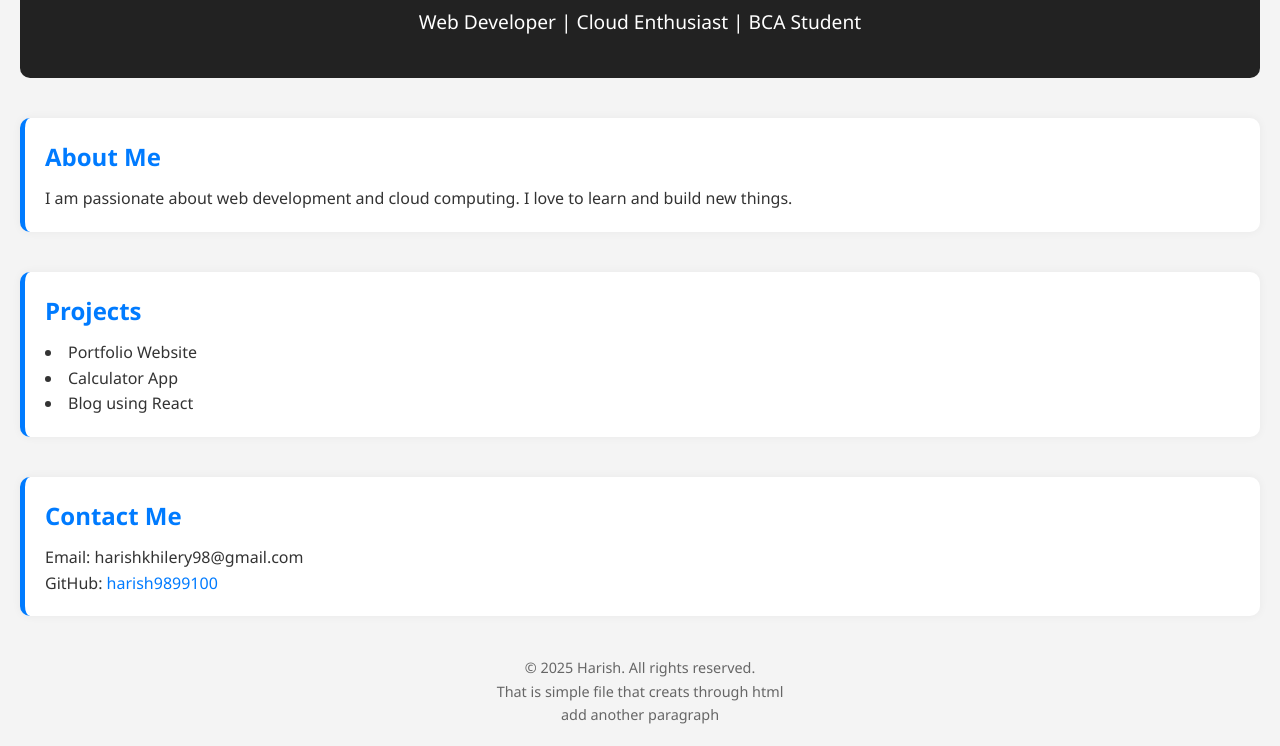
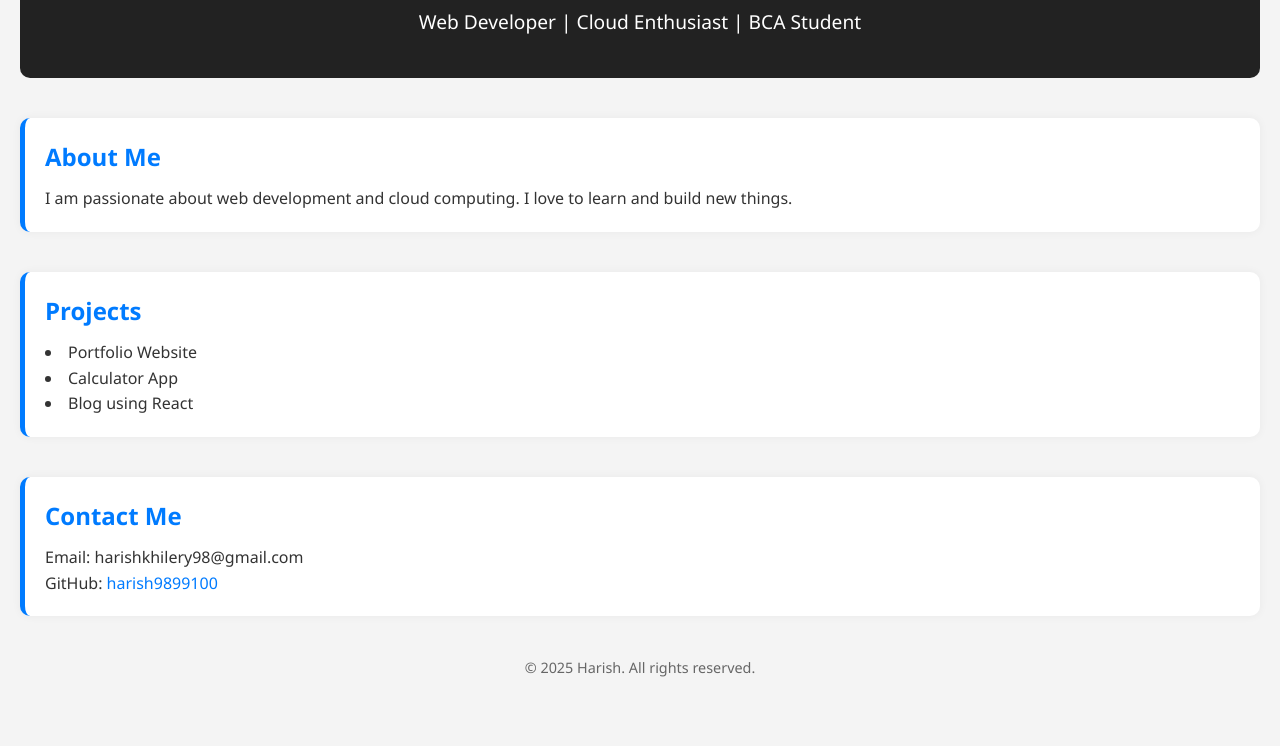
Before and after one commit to harish9899100/vs-code, a plain HTML site: page index.html in a window 1280 px wide. Shown: the part 127-873 px from the top of the page. After the commit the page ends 827 px from the top, so only its background shows below. Drawn offline with Linux system fonts and the light colour scheme.

Commit message:
remove unwanted data

```diff
--- a/index.html
+++ b/index.html
@@ -34,8 +34,6 @@
 
   <footer>
     <p>© 2025 Harish. All rights reserved.</p>
-    <p>That is simple file that creats through html</p>
-    <p>add another paragraph</p>
   </footer>
 </body>
 </html>
```
